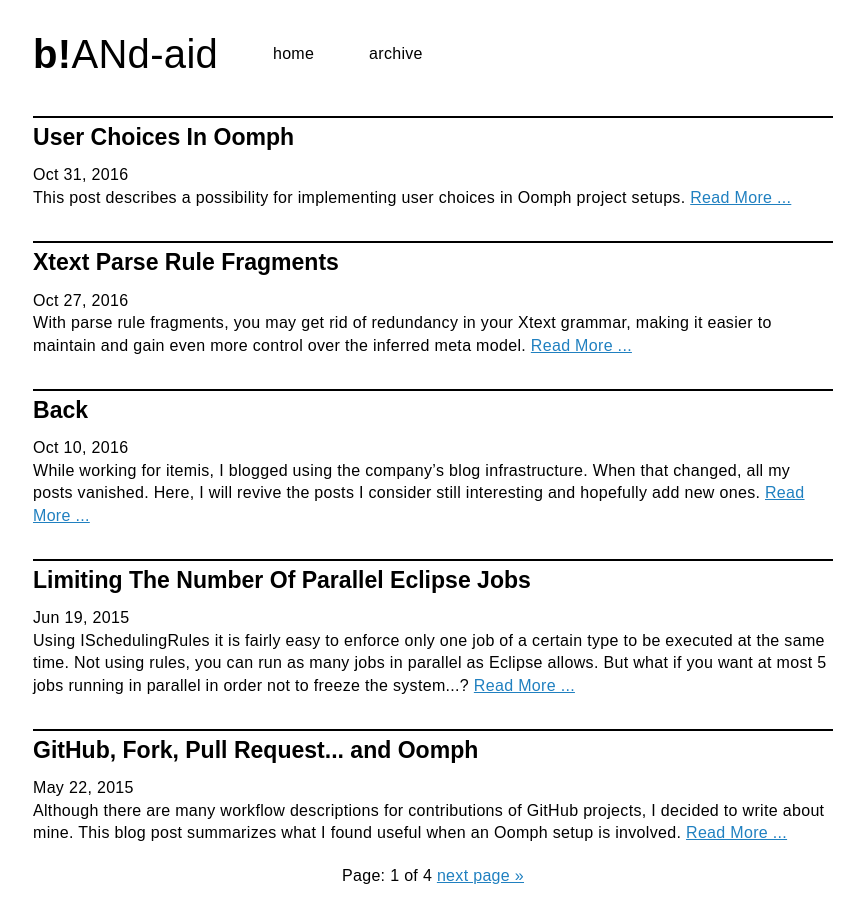
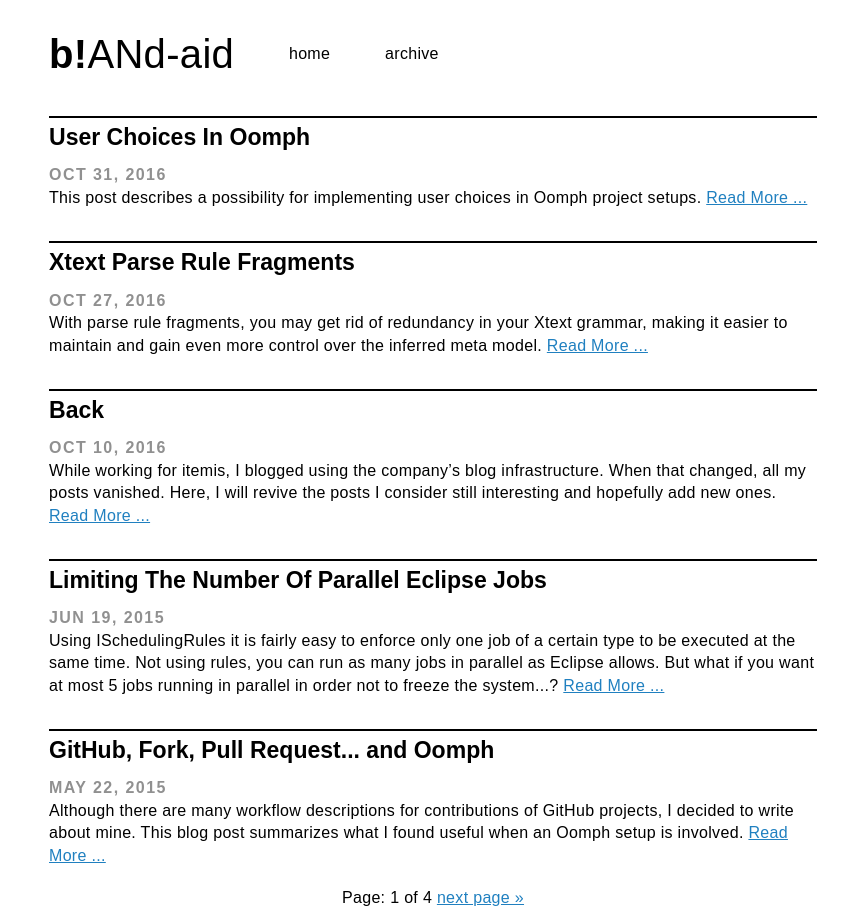
Before and after one commit to nittka/nittka.github.io, a Jekyll site: the page built from index.html, in a window 1280 px wide. Shown: the whole page, without its empty margins (207-1071 px from the left). Built offline with Jekyll 4.4.1, drawn with Linux system fonts in a browser that asks for light colours; the list of posts is cut into pages by our own code.

Commit message:
styling: padding, code size

```diff
--- a/_layouts/default.html
+++ b/_layouts/default.html
@@ -1,6 +1,8 @@
 {% include head.html %}
   <body>
+  <div class="body-wrapper">
     {% include header.html %}
     {{ content }}
+  </div>
   </body>
 {% include foot.html %}
--- a/_sass/general.scss
+++ b/_sass/general.scss
@@ -6,6 +6,9 @@
     margin-right: auto;
     font-size: 12pt;
     line-height: 1.4;
+}
+.body-wrapper {
+    padding: 0 1em;
 }
 
 a {
@@ -47,13 +50,12 @@
     margin-top: 2rem;
 }
 
-
 .post-title {
     padding-top: 0.5rem;
     border-top: 2px solid black;
 }
 
-.post-meta {
+.post-meta, .post-date {
     font-weight: bolder;
     padding: 0px;
     margin: 0px;
--- a/_sass/syntax.scss
+++ b/_sass/syntax.scss
@@ -5,6 +5,10 @@
   overflow-x:auto;
   letter-spacing: 0;
   line-height: 1.2;
+}
+
+pre.highlight {
+  font-size: 90%
 }
 
 .highlight .c { color: #999988; font-style: italic } /* Comment */
```
